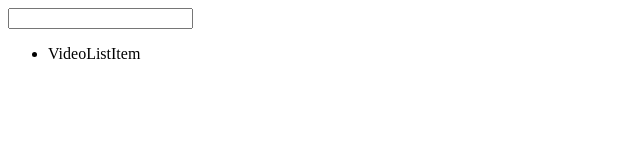
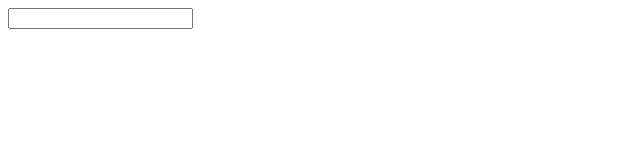
Before and after one commit to jaytees/vue-udemy, a Vue app: page / in a window 1280 px wide. Shown: the top 160 px of the page, without its empty margins (0-640 px from the left). Built offline with nearby package versions, Linux system fonts and the light colour scheme.

Commit message:
updated search and API KEY

```diff
--- a/src/components/SearchBar.vue
+++ b/src/components/SearchBar.vue
@@ -1,6 +1,6 @@
 <template lang="html">
   <div>
-    <input @input="onInput" />
+    <input @keyup.enter="onInput" />
   </div>
 </template>
 
--- a/src/components/VideoList.vue
+++ b/src/components/VideoList.vue
@@ -1,6 +1,10 @@
 <template lang="html">
   <ul>
-    <VideoListItem></VideoListItem>
+    <VideoListItem
+      v-for="video in videoResults"
+      :key="video.id.videoId"
+      v-bind:video="video"
+    ></VideoListItem>
   </ul>
 </template>
 
```
